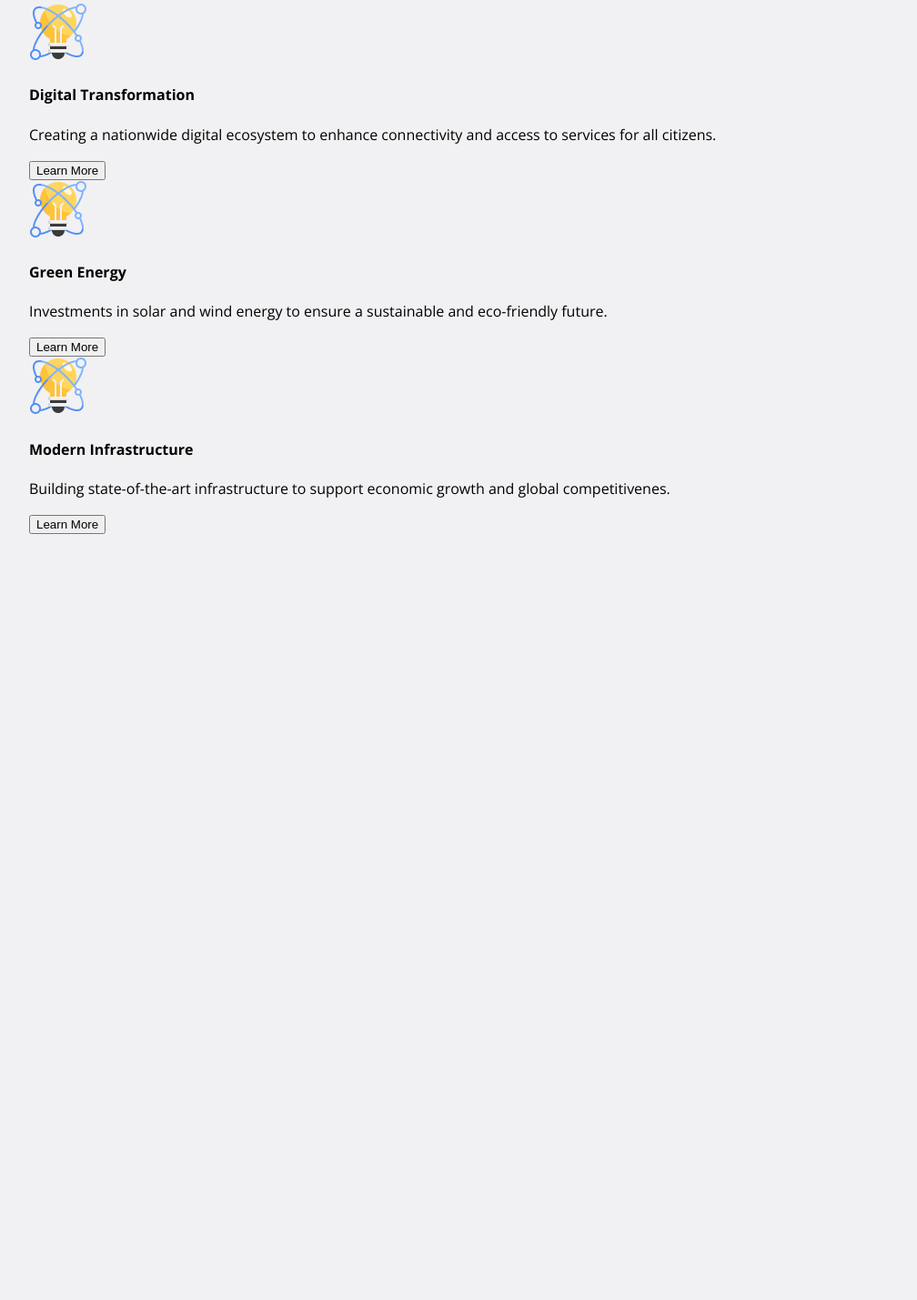
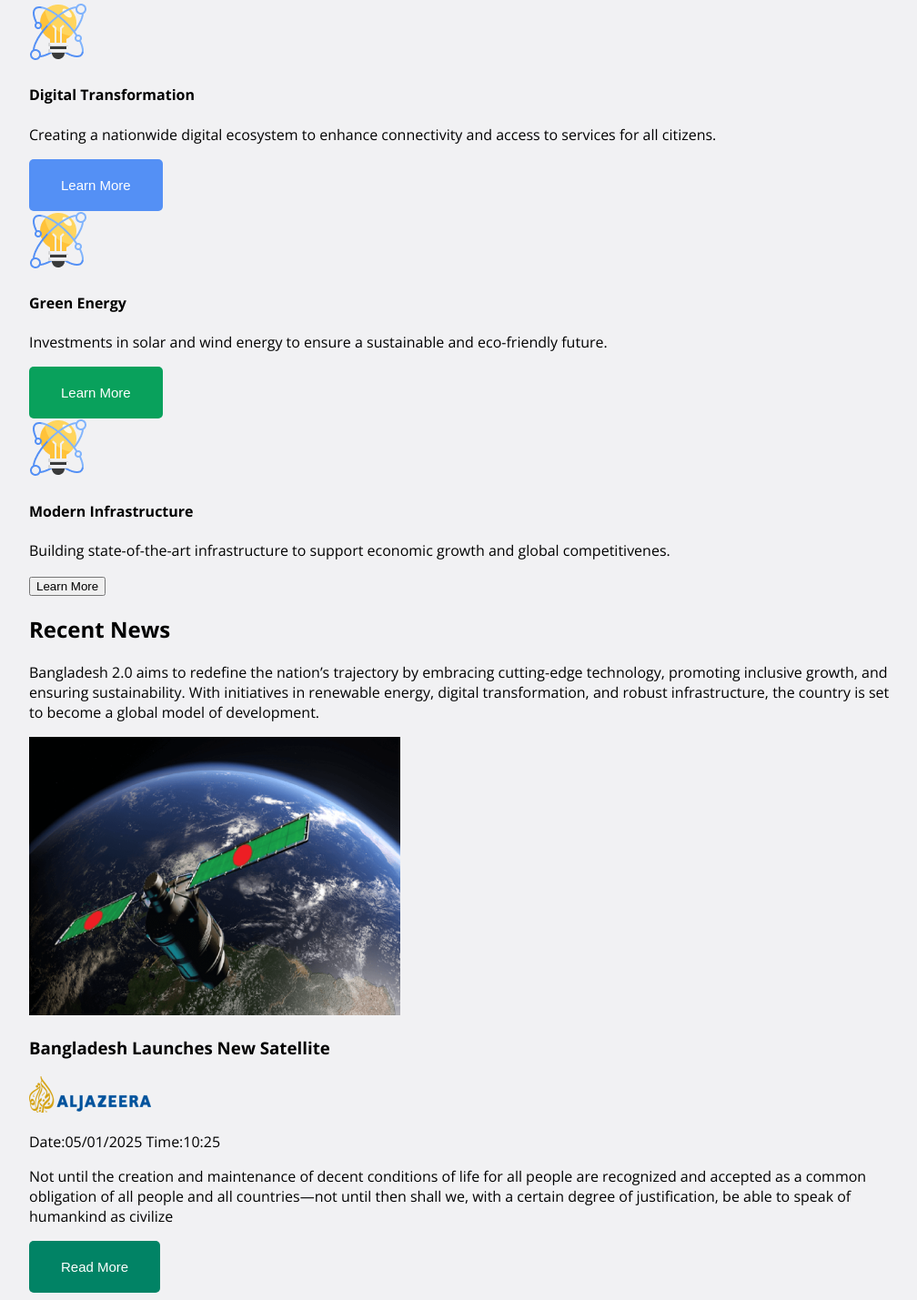
Before and after one commit to rifat409/my-assignment-1, a plain HTML site: page index.html in a window 1280 px wide. Shown: the part 757-2186 px from the top of the page at 91% size, without its empty margins (128-1136 px from the left). Before the commit the page ends 1352 px from the top, so only its background shows below. Drawn offline with nearby package versions, Linux system fonts and the light colour scheme.

Commit message:
added by some css code

```diff
--- a/index.html
+++ b/index.html
@@ -52,6 +52,22 @@
             </div>
 
         </section>
+        <section>
+            <h2>Recent News</h2>
+            <p>Bangladesh 2.0 aims to redefine the nation’s trajectory by embracing cutting-edge technology, promoting inclusive growth, and ensuring sustainability. With initiatives in renewable energy, digital transformation, and robust infrastructure, the country is set to become a global model of development.</p>
+            <div class="first-box bg-color">
+                <img src="assets/satelite.png" alt="">
+                <div class="first-box-text">
+                    <h3>Bangladesh Launches New Satellite</h3>
+                        <img src="assets/al-jazeera.png" alt="">
+                         <p>Date:05/01/2025 Time:10:25</p>
+                          <p>Not until the creation and maintenance of decent conditions of life for all people are recognized and accepted as a common obligation of all people and all countries—not until then shall we,
+                         with a certain degree of justification, be able to speak of humankind as      civilize
+                         </p>
+                         <button class="btn-primary">Read More</button>
+                </div>
+            </div>
+        </section>
 
     </main>
 
--- a/style/style.css
+++ b/style/style.css
@@ -29,3 +29,22 @@
     padding: 20px 35px;
     border-radius: 5px;
 }
+.btn-1{
+    background-color:#5490F5;
+    font-weight: 500;
+    font-size: 15px;
+    border: none;
+    color: white;
+    padding: 20px 35px;
+    border-radius: 5px;
+}
+.btn-2{
+    background-color:#09A15C;
+    font-weight: 500;
+    font-size: 15px;
+    border: none;
+    color: white;
+    padding: 20px 35px;
+    border-radius: 5px;
+
+}
```
